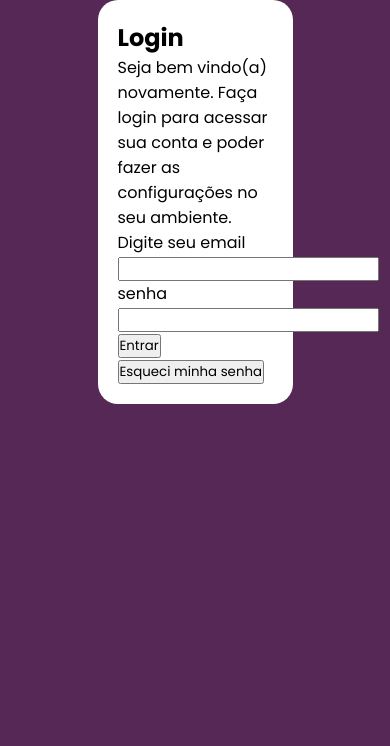
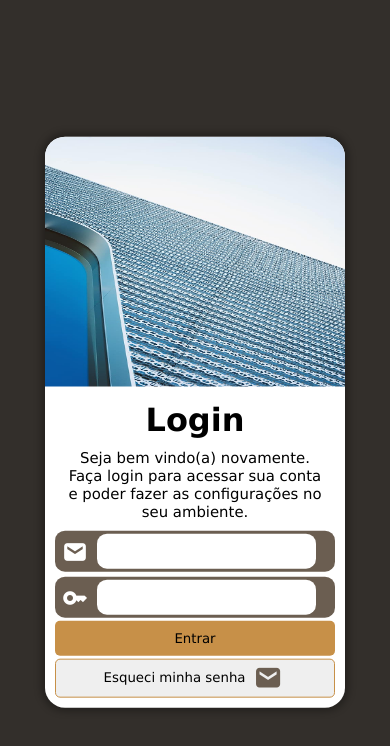
Before and after one commit to Ivo-CSantos/projeto-login, a plain HTML site: page index.html in a window 390 px wide. Drawn offline with nearby package versions, Linux system fonts and the light colour scheme.

Commit message:
mobile first (quase finalizado)

```diff
--- a/estilos/style.css
+++ b/estilos/style.css
@@ -1,26 +1,90 @@
 @charset "UTF-8";
-
-@import url("https://fonts.googleapis.com/css2?family=Passion+One:wght@400;700;900&family=Poppins:ital,wght@0,100;0,200;0,300;0,400;0,500;0,600;0,700;0,800;0,900;1,100;1,200;1,300;1,400;1,500;1,600;1,700;1,800;1,900&family=Sriracha&display=swap");
 
 * {
   padding: 0;
   margin: 0;
   box-sizing: border-box;
-  font-family: poppins;
+  font-family: Verdana, Geneva, Tahoma, sans-serif;
 }
 
 body {
-  background-color: rgb(85, 40, 85);
+  background-color: #332f2b;
+}
+
+img {
+  position: relative;
+  width: 300px;
+  height: 250px;
+  right: 10px;
+  bottom: 10px;
+  border-radius: 20px 20px 0px 0px;
 }
 
 main {
+  position: absolute;
   background-color: white;
+  left: 50%;
+  top: 50%;
+  transform: translate(-50%, -50%);
   margin: auto;
-  width: 50%;
-  padding: 20px;
+  width: 300px;
+  padding: 10px;
   border-radius: 20px;
+  box-shadow: 0px 0px 7px 4px rgba(0, 0, 0, 0.288);
 }
 
 main h1 {
-    font-size: 1.5em;
+  text-align: center;
 }
+
+main p {
+  margin: 10px;
+  font-size: 0.93em;
+  text-align: justify;
+  text-align: center;
+}
+
+div.login-box {
+  background-color: #6b5e51;
+  border-radius: 10px;
+  color: white;
+  padding: 3px;
+  margin-top: 5px;
+}
+
+input.login {
+  padding: 10px;
+  border: none;
+  border-radius: 10px;
+}
+
+input#botao-login,
+button#forget-pass {
+  width: 100%;
+  padding: 10px;
+  margin-top: 3px;
+  border-radius: 5px;
+}
+
+input#botao-login {
+  background-color: #c79048;
+  border: none;
+}
+button#forget-pass {
+  border: 1px solid #c79048;
+  padding: 0px;
+}
+
+span#icon-reset {
+  color: #6b5e51;
+  font-size: 2em;
+}
+
+span.material-symbols-outlined {
+  vertical-align: middle;
+  padding: 5px;
+}
+
+.material-symbols-outlined {
+  font-variation-settings: "FILL" 1, "wght" 700, "GRAD" 0, "opsz" 24;
+}
--- a/index.html
+++ b/index.html
@@ -5,27 +5,69 @@
     <meta name="viewport" content="width=device-width, initial-scale=1.0" />
     <title>Projeto Login</title>
     <link rel="stylesheet" href="estilos/style.css" />
+
+    <link
+      rel="stylesheet"
+      href="https://fonts.googleapis.com/css2?family=Material+Symbols+Outlined:opsz,wght,FILL,GRAD@20..48,100..700,0..1,-50..200&icon_names=mail"
+    />
+
+    <link
+      rel="stylesheet"
+      href="https://fonts.googleapis.com/css2?family=Material+Symbols+Outlined:opsz,wght,FILL,GRAD@20..48,100..700,0..1,-50..200&icon_names=key"
+    />
+    <link
+      rel="stylesheet"
+      href="https://fonts.googleapis.com/css2?family=Material+Symbols+Outlined:opsz,wght,FILL,GRAD@24,400,1,0&icon_names=password"
+    />
   </head>
   <body>
     <main class="container">
+      <img src="imagens/metal.jpg" alt="">
+      <!-- TEXTO -->
       <h1>Login</h1>
       <p>
         Seja bem vindo(a) novamente. Faça login para acessar sua conta e poder
         fazer as configurações no seu ambiente.
       </p>
-      <form action="get">
-        <div class="input-box">
-          <label for="email">Digite seu email</label>
-          <input type="email" name="email" id="email" /> <br />
+      <!-- TEXTO -->
+
+      <form action="post">
+        <!-- INPUT LOGIN -->
+        <div class="login-box">
+          <label for="email"
+            ><span class="material-symbols-outlined"> mail </span>
+          </label>
+          <input
+            size="24"
+            class="login"
+            type="email"
+            name="email"
+            id="email"
+          /><br />
         </div>
 
-        <div class="input-box">
-          <label for="senha">senha</label>
-          <input type="password" name="senha" id="senha" />
+        <div class="login-box">
+          <label for="senha">
+            <span class="material-symbols-outlined"> key </span>
+          </label>
+          <input
+            size="24"
+            class="login"
+            type="password"
+            name="senha"
+            id="senha"
+          />
         </div>
+        <!-- INPUT LOGIN -->
 
-        <input type="submit" value="Entrar" />
-        <input type="reset" value="Esqueci minha senha" />
+        <!-- BOTÕES -->
+        <input id="botao-login" type="submit" value="Entrar" /><br />
+        <button id="forget-pass">
+          Esqueci minha senha
+          <span id="icon-reset" class="material-symbols-outlined"> mail </span>
+        </button>
+
+        <!-- BOTÕES -->
       </form>
     </main>
   </body>
```
